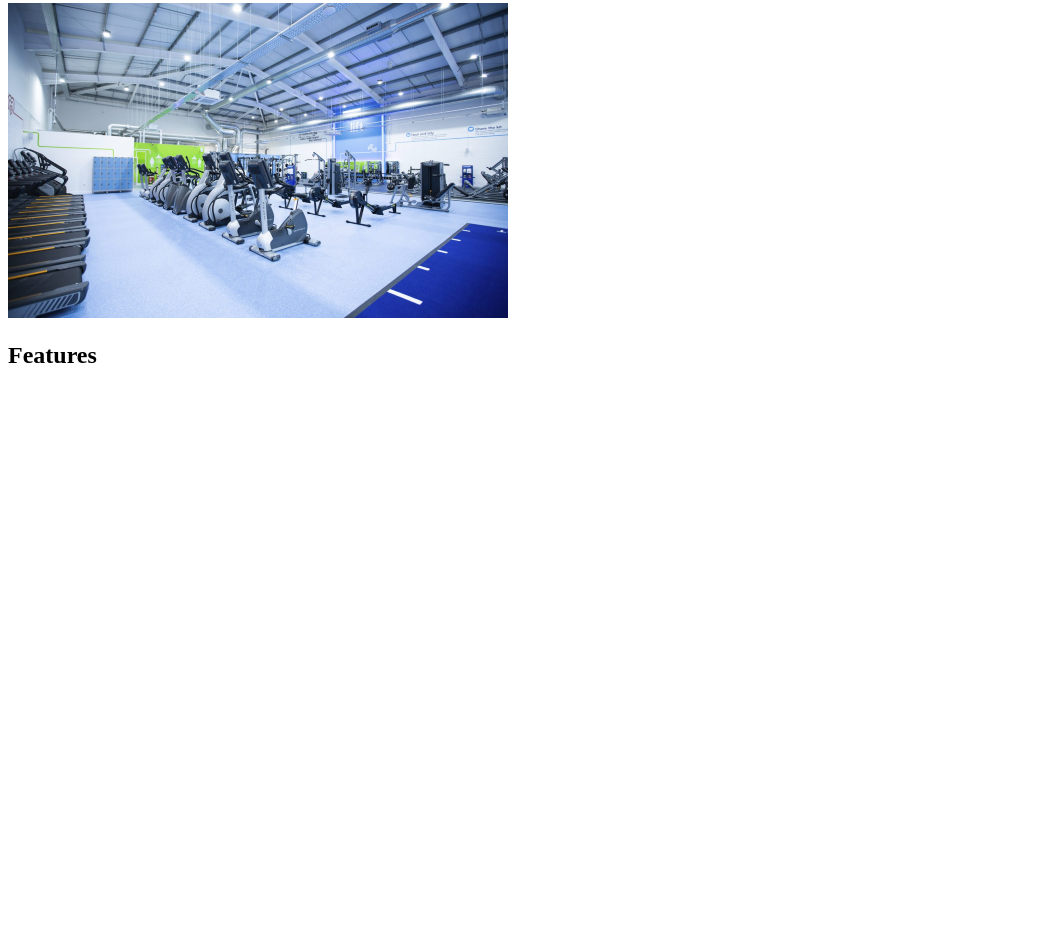
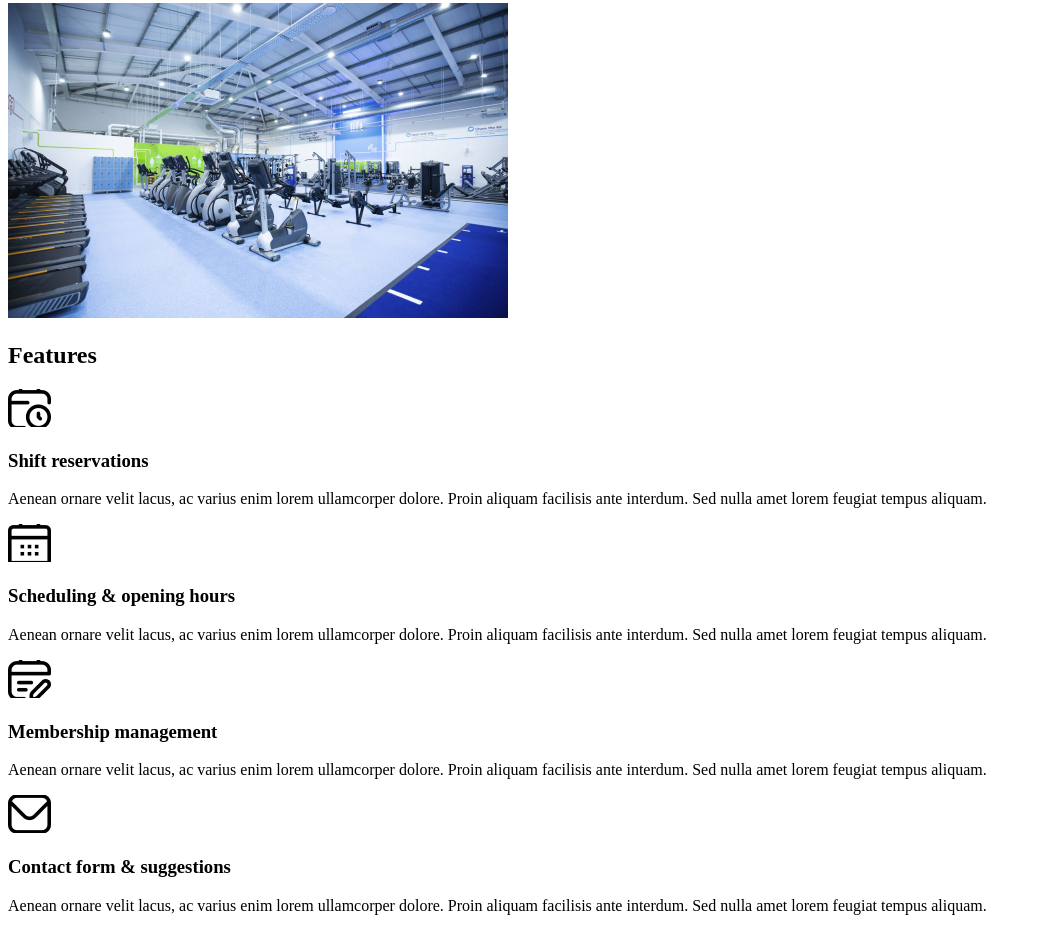
Before and after one commit to TomasRomanoo/BaSP-M2023, a plain HTML site: page Week-02/index.html in a window 1280 px wide. Shown: the part 184-1115 px from the top of the page, without its empty margins (0-1041 px from the left). Before the commit the page ends 800 px from the top, so only its background shows below. Drawn offline with Linux system fonts and the light colour scheme.

Commit message:
Features article done

```diff
--- a/Week-02/index.html
+++ b/Week-02/index.html
@@ -29,6 +29,7 @@
 
         </article>
 
+
         <article>
 
             <h2>
@@ -36,7 +37,59 @@
             </h2>
 
             <div>
-                <img src="" alt="">
+
+                <img src="/Week-02/assets/icons/section/feactures/icon-feacture-shift-reservation.jpg" alt="">
+
+                <h3>
+                    Shift reservations
+                </h3>
+
+                <p>
+                    Aenean ornare velit lacus, ac varius enim lorem ullamcorper dolore. Proin aliquam facilisis ante interdum. Sed nulla amet lorem feugiat tempus aliquam.
+                </p>
+
+            </div>
+
+            <div>
+
+                <img src="/Week-02/assets/icons/section/feactures/icon-fracture-scheduling.jpg" alt="">
+
+                <h3>
+                    Scheduling & opening hours
+                </h3>
+
+                <p>
+                    Aenean ornare velit lacus, ac varius enim lorem ullamcorper dolore. Proin aliquam facilisis ante interdum. Sed nulla amet lorem feugiat tempus aliquam.
+                </p>
+
+            </div>
+
+            <div>
+
+                <img src="/Week-02/assets/icons/section/feactures/icon-fracture-membership.jpg" alt="">
+
+                <h3>
+                    Membership management
+                </h3>
+
+                <p>
+                    Aenean ornare velit lacus, ac varius enim lorem ullamcorper dolore. Proin aliquam facilisis ante interdum. Sed nulla amet lorem feugiat tempus aliquam.
+                </p>
+
+            </div>
+
+            <div>
+
+                <img src="/Week-02/assets/icons/section/feactures/icon-fracture-contact.jpg" alt="">
+
+                <h3>
+                    Contact form & suggestions
+                </h3>
+
+                <p>
+                    Aenean ornare velit lacus, ac varius enim lorem ullamcorper dolore. Proin aliquam facilisis ante interdum. Sed nulla amet lorem feugiat tempus aliquam.
+                </p>
+
             </div>
 
         </article>
```
Also changed, not shown: Week-02/assets/icons/section/feactures/icon-fracture-scheduling.jpg (renamed from Week-02/assets/icons/section/feactures/icon-fracture-schefuling.jpg).
